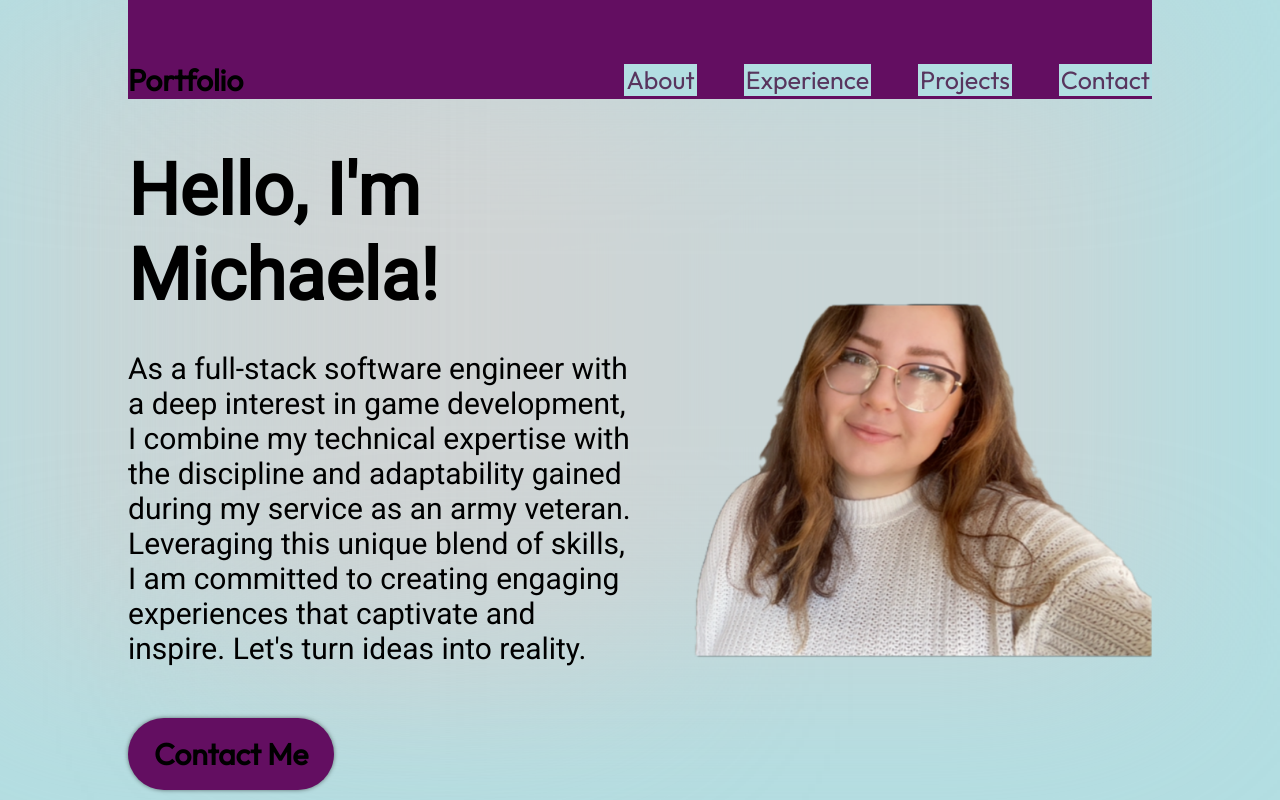
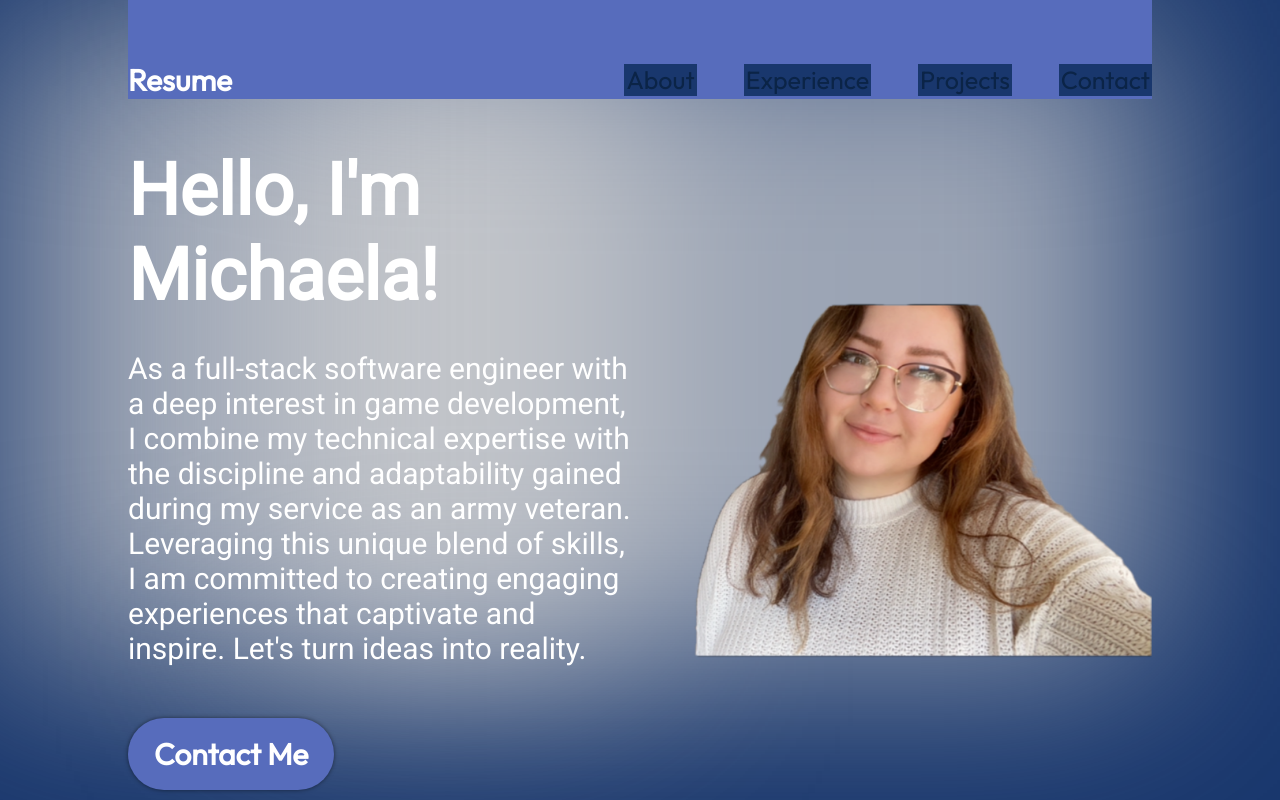
Before and after one commit to MichaelaArteberry/MichaelaArteberry.github.io, a React (Vite) app in the folder portfolio/: page / in a window 1280 px wide. Shown: the top 800 px of the page. Built offline with nearby package versions, Linux system fonts and the light colour scheme.

Commit message:
added resume and changed colors

```diff
--- a/portfolio/src/components/Navbar/Navbar.jsx
+++ b/portfolio/src/components/Navbar/Navbar.jsx
@@ -7,7 +7,7 @@ const Navbar = () => {
     const [menuOpen, setMenuOpen] = useState(false);
 
     return <nav className={styles.navbar}>
-        <a className={styles.title} href="/">Portfolio</a>
+        <a target="_blank" className={styles.title} href="/Resume/Resume-2.pdf">Resume</a>
         <div className={styles.menu}>
 
             <img className={styles.menuBtn} src={
--- a/portfolio/src/vars.css
+++ b/portfolio/src/vars.css
@@ -1,11 +1,11 @@
 :root {
-/* Colors */
---color-text: black;
---color-primary: #630e61;
---color-secondary: #B3DEE2;
---color-dark: #58355E;
---color-bg: #909590;
+    /* Colours */
+    --color-text: #fff;
+    --color-primary: #576cbc;
+    --color-secondary: #19376d;
+    --color-dark: #0b2447;
+    --color-bg: #04152d;
 
-/* Fonts */
---font-roboto: 'Roboto';
+    /* Fonts */
+    --font-roboto: "Roboto";
 }
```
Also changed, not shown: 1 other file (tests, documents, lock files or other folders).
